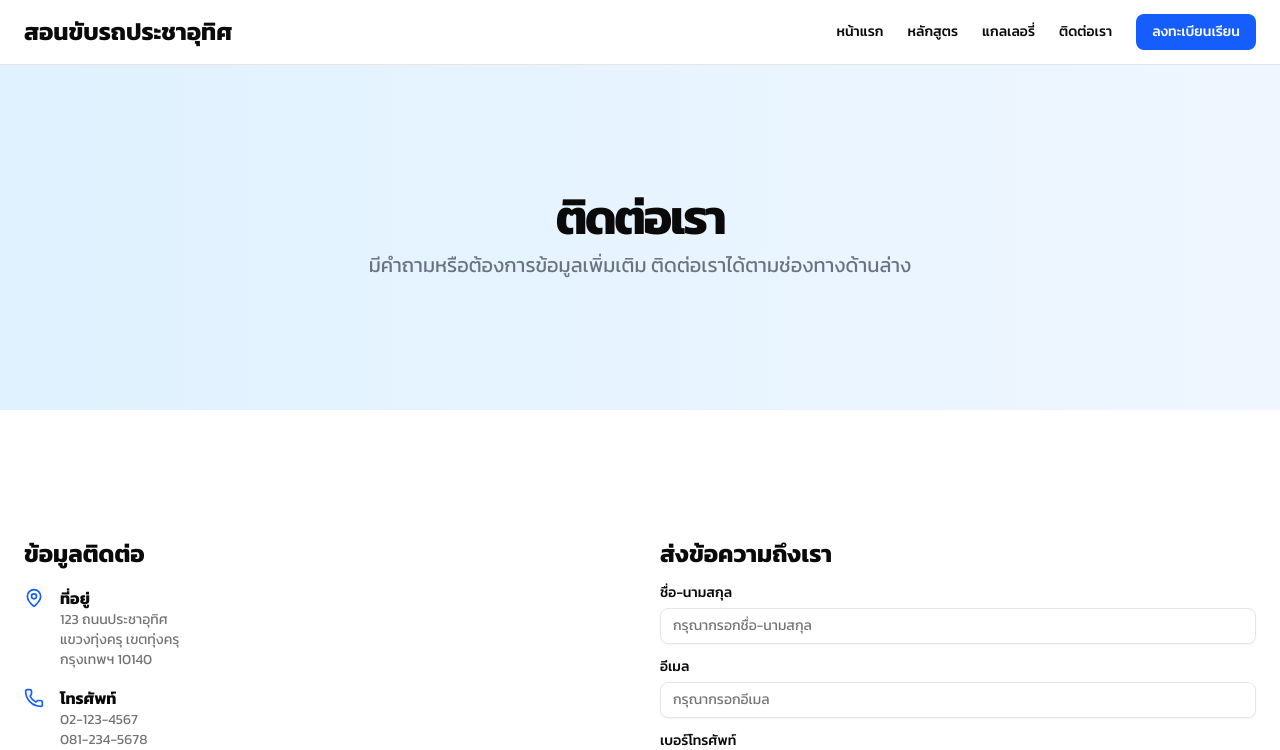
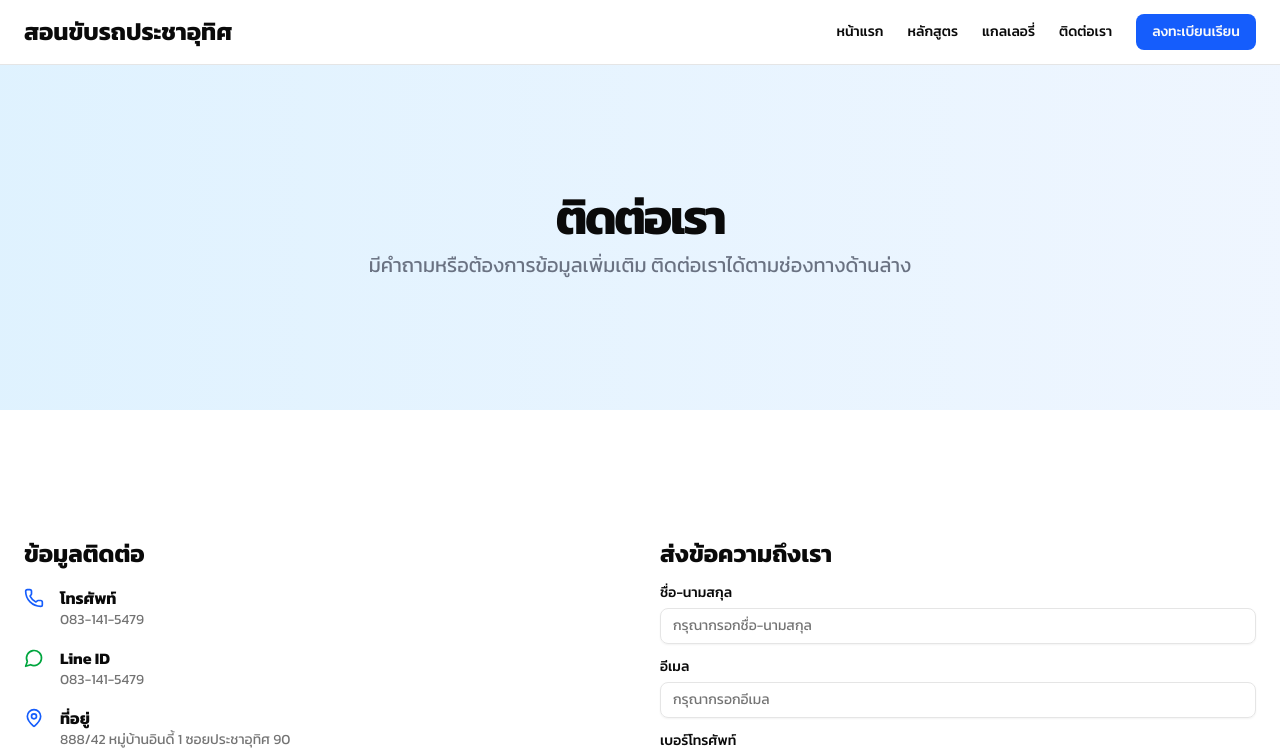
Before and after one commit to PakapolTaubol/driving-school-web, a Next.js app: page /contact in a window 1280 px wide. Shown: the top 750 px of the page. Built offline with nearby package versions, Linux system fonts and the light colour scheme.

Commit message:
feat: (constants) add constants file

```diff
--- a/app/contact/page.tsx
+++ b/app/contact/page.tsx
@@ -1,9 +1,10 @@
-import Link from "next/link"
-import { MapPin, Phone, Mail, Facebook, MessageCircle } from "lucide-react"
-import { Button } from "@/components/ui/button"
-import { Input } from "@/components/ui/input"
-import { Textarea } from "@/components/ui/textarea"
-import { Label } from "@/components/ui/label"
+import Link from "next/link";
+import { MapPin, Phone, Mail, Facebook, MessageCircle } from "lucide-react";
+import { Button } from "@/components/ui/button";
+import { Input } from "@/components/ui/input";
+import { Textarea } from "@/components/ui/textarea";
+import { Label } from "@/components/ui/label";
+import { CONTACT_INFO } from "@/lib/constants";
 
 export default function ContactPage() {
   return (
@@ -13,7 +14,9 @@ export default function ContactPage() {
         <div className="px-4 md:px-6">
           <div className="flex flex-col items-center justify-center space-y-4 text-center">
             <div className="space-y-2">
-              <h1 className="text-3xl font-bold tracking-tighter sm:text-5xl">ติดต่อเรา</h1>
+              <h1 className="text-3xl font-bold tracking-tighter sm:text-5xl">
+                ติดต่อเรา
+              </h1>
               <p className="max-w-[900px] text-gray-500 md:text-xl/relaxed lg:text-base/relaxed xl:text-xl/relaxed dark:text-gray-400">
                 มีคำถามหรือต้องการข้อมูลเพิ่มเติม ติดต่อเราได้ตามช่องทางด้านล่าง
               </p>
@@ -31,37 +34,35 @@ export default function ContactPage() {
                 <h2 className="text-2xl font-bold mb-4">ข้อมูลติดต่อ</h2>
                 <div className="grid gap-4">
                   <div className="flex items-start gap-4">
+                    <Phone className="h-5 w-5 text-blue-600 mt-0.5" />
+                    <div>
+                      <h3 className="font-bold">โทรศัพท์</h3>
+                      <p className="text-sm text-muted-foreground">
+                        {CONTACT_INFO.phone.phone1}
+                        {/* <br />
+                        081-234-5678 */}
+                      </p>
+                    </div>
+                  </div>
+                  <div className="flex items-start gap-4">
+                    <MessageCircle className="h-5 w-5 text-green-600 mt-0.5" />
+                    <div>
+                      <h3 className="font-bold">Line ID</h3>
+                      <p className="text-sm text-muted-foreground">
+                        {CONTACT_INFO.phone.phone1}
+                      </p>
+                    </div>
+                  </div>
+                  <div className="flex items-start gap-4">
                     <MapPin className="h-5 w-5 text-blue-600 mt-0.5" />
                     <div>
                       <h3 className="font-bold">ที่อยู่</h3>
                       <p className="text-sm text-muted-foreground">
-                        123 ถนนประชาอุทิศ
+                        {CONTACT_INFO.address.line1}
                         <br />
-                        แขวงทุ่งครุ เขตทุ่งครุ
+                        {CONTACT_INFO.address.line2}
                         <br />
-                        กรุงเทพฯ 10140
-                      </p>
-                    </div>
-                  </div>
-                  <div className="flex items-start gap-4">
-                    <Phone className="h-5 w-5 text-blue-600 mt-0.5" />
-                    <div>
-                      <h3 className="font-bold">โทรศัพท์</h3>
-                      <p className="text-sm text-muted-foreground">
-                        02-123-4567
-                        <br />
-                        081-234-5678
-                      </p>
-                    </div>
-                  </div>
-                  <div className="flex items-start gap-4">
-                    <Mail className="h-5 w-5 text-blue-600 mt-0.5" />
-                    <div>
-                      <h3 className="font-bold">อีเมล</h3>
-                      <p className="text-sm text-muted-foreground">
-                        info@drivingschool.com
-                        <br />
-                        contact@drivingschool.com
+                        {CONTACT_INFO.address.line3}
                       </p>
                     </div>
                   </div>
@@ -71,7 +72,7 @@ export default function ContactPage() {
                 <h2 className="text-2xl font-bold mb-4">ติดตามเรา</h2>
                 <div className="flex gap-4">
                   <Link
-                    href="https://facebook.com"
+                    href={CONTACT_INFO.social.facebook}
                     target="_blank"
                     rel="noopener noreferrer"
                     className="flex items-center gap-2 rounded-lg border bg-card p-4 text-card-foreground shadow hover:bg-blue-50"
@@ -80,7 +81,7 @@ export default function ContactPage() {
                     <span>Facebook</span>
                   </Link>
                   <Link
-                    href="https://line.me"
+                    href={CONTACT_INFO.social.line}
                     target="_blank"
                     rel="noopener noreferrer"
                     className="flex items-center gap-2 rounded-lg border bg-card p-4 text-card-foreground shadow hover:bg-green-50"
@@ -129,9 +130,15 @@ export default function ContactPage() {
                 </div>
                 <div className="grid gap-2">
                   <Label htmlFor="message">ข้อความ</Label>
-                  <Textarea id="message" placeholder="กรุณากรอกข้อความ" className="min-h-[150px]" />
+                  <Textarea
+                    id="message"
+                    placeholder="กรุณากรอกข้อความ"
+                    className="min-h-[150px]"
+                  />
                 </div>
-                <Button className="bg-blue-600 hover:bg-blue-700">ส่งข้อความ</Button>
+                <Button className="bg-blue-600 hover:bg-blue-700">
+                  ส่งข้อความ
+                </Button>
               </form>
             </div>
           </div>
@@ -143,7 +150,9 @@ export default function ContactPage() {
         <div className="px-4 md:px-6">
           <div className="flex flex-col items-center justify-center space-y-4 text-center">
             <div className="space-y-2">
-              <h2 className="text-3xl font-bold tracking-tighter sm:text-5xl">แผนที่</h2>
+              <h2 className="text-3xl font-bold tracking-tighter sm:text-5xl">
+                แผนที่
+              </h2>
               <p className="max-w-[900px] text-gray-500 md:text-xl/relaxed lg:text-base/relaxed xl:text-xl/relaxed dark:text-gray-400">
                 ตำแหน่งที่ตั้งของโรงเรียนสอนขับรถประชาอุทิศ
               </p>
@@ -172,19 +181,24 @@ export default function ContactPage() {
         <div className="px-4 md:px-6">
           <div className="flex flex-col items-center justify-center space-y-4 text-center">
             <div className="space-y-2">
-              <h2 className="text-3xl font-bold tracking-tighter sm:text-5xl">พร้อมเริ่มเรียนขับรถกับเราหรือยัง?</h2>
+              <h2 className="text-3xl font-bold tracking-tighter sm:text-5xl">
+                พร้อมเริ่มเรียนขับรถกับเราหรือยัง?
+              </h2>
               <p className="max-w-[900px] md:text-xl/relaxed lg:text-base/relaxed xl:text-xl/relaxed">
-                ลงทะเบียนเรียนวันนี้ และเริ่มต้นการเดินทางสู่การเป็นผู้ขับขี่ที่มั่นใจและปลอดภัย
+                ลงทะเบียนเรียนวันนี้
+                และเริ่มต้นการเดินทางสู่การเป็นผู้ขับขี่ที่มั่นใจและปลอดภัย
               </p>
             </div>
             <div className="flex flex-col gap-2 min-[400px]:flex-row">
               <Link href="/courses">
-                <Button className="bg-white text-blue-600 hover:bg-gray-100">ลงทะเบียนเรียน</Button>
+                <Button className="bg-white text-blue-600 hover:bg-gray-100">
+                  ลงทะเบียนเรียน
+                </Button>
               </Link>
             </div>
           </div>
         </div>
       </section>
     </div>
-  )
+  );
 }
--- a/app/page.tsx
+++ b/app/page.tsx
@@ -8,10 +8,12 @@ import {
   MapPin,
   Phone,
   Mail,
+  MessageCircle,
 } from "lucide-react";
 import { Button } from "@/components/ui/button";
 import TestimonialCard from "@/components/testimonial-card";
 import CourseCard from "@/components/course-card";
+import { CONTACT_INFO } from "@/lib/constants";
 
 export default function Home() {
   return (
@@ -23,10 +25,10 @@ export default function Home() {
             <div className="flex flex-col justify-center space-y-4">
               <div className="space-y-2">
                 <h1 className="text-3xl font-bold tracking-tighter sm:text-5xl xl:text-6xl/none">
-                  สอนขับรถประชาอุทิศ
+                  สอนขับรถ by ครูเอ้
                 </h1>
                 <p className="max-w-[600px] text-gray-500 md:text-xl dark:text-gray-400">
-                  ประชาอุทิศ สอนขับรถสุขสวัสดิ์ บ้านคลองสวน ครุใน by ครูเอ้
+                  ประชาอุทิศ สุขสวัสดิ์ บ้านคลองสวน ครุใน
                 </p>
               </div>
               <div className="flex flex-col gap-2 min-[400px]:flex-row">
@@ -211,20 +213,18 @@ export default function Home() {
               </div>
               <h3 className="text-xl font-bold">โทรศัพท์</h3>
               <p className="text-gray-500 dark:text-gray-400">
-                02-123-4567
-                <br />
-                081-234-5678
+                {CONTACT_INFO.phone.phone1}
+                {/* <br />
+                {CONTACT_INFO.phone.phone2} */}
               </p>
             </div>
             <div className="flex flex-col items-center space-y-4 text-center">
               <div className="flex h-20 w-20 items-center justify-center rounded-full bg-blue-100">
-                <Mail className="h-10 w-10 text-blue-600" />
+                <MessageCircle className="h-10 w-10 text-green-600" />
               </div>
-              <h3 className="text-xl font-bold">อีเมล</h3>
+              <h3 className="text-xl font-bold">Line ID</h3>
               <p className="text-gray-500 dark:text-gray-400">
-                info@drivingschool.com
-                <br />
-                contact@drivingschool.com
+                {CONTACT_INFO.phone.phone1}
               </p>
             </div>
             <div className="flex flex-col items-center space-y-4 text-center">
@@ -233,11 +233,11 @@ export default function Home() {
               </div>
               <h3 className="text-xl font-bold">ที่อยู่</h3>
               <p className="text-gray-500 dark:text-gray-400">
-                123 ถนนประชาอุทิศ
+                {CONTACT_INFO.address.line1}
                 <br />
-                แขวงทุ่งครุ เขตทุ่งครุ
+                {CONTACT_INFO.address.line2}
                 <br />
-                กรุงเทพฯ 10140
+                {CONTACT_INFO.address.line3}
               </p>
             </div>
           </div>
--- /dev/null
+++ b/lib/constants.ts
@@ -0,0 +1,15 @@
+export const CONTACT_INFO = {
+  address: {
+    line1: "888/42 หมู่บ้านอินดี้ 1 ซอยประชาอุทิศ 90",
+    line2: "ตำบลบ้านคลองสวน อำเภอพระสมุทรเจดีย์",
+    line3: "สมุทรปราการ 10140",
+  },
+  phone: {
+    phone1: "083-141-5479",
+    phone2: "08x-xxx-xxxx",
+  },
+  social: {
+    facebook: "https://www.facebook.com/rapeepat431",
+    line: "https://line.me/ti/p/~0831415479",
+  },
+} as const
```
